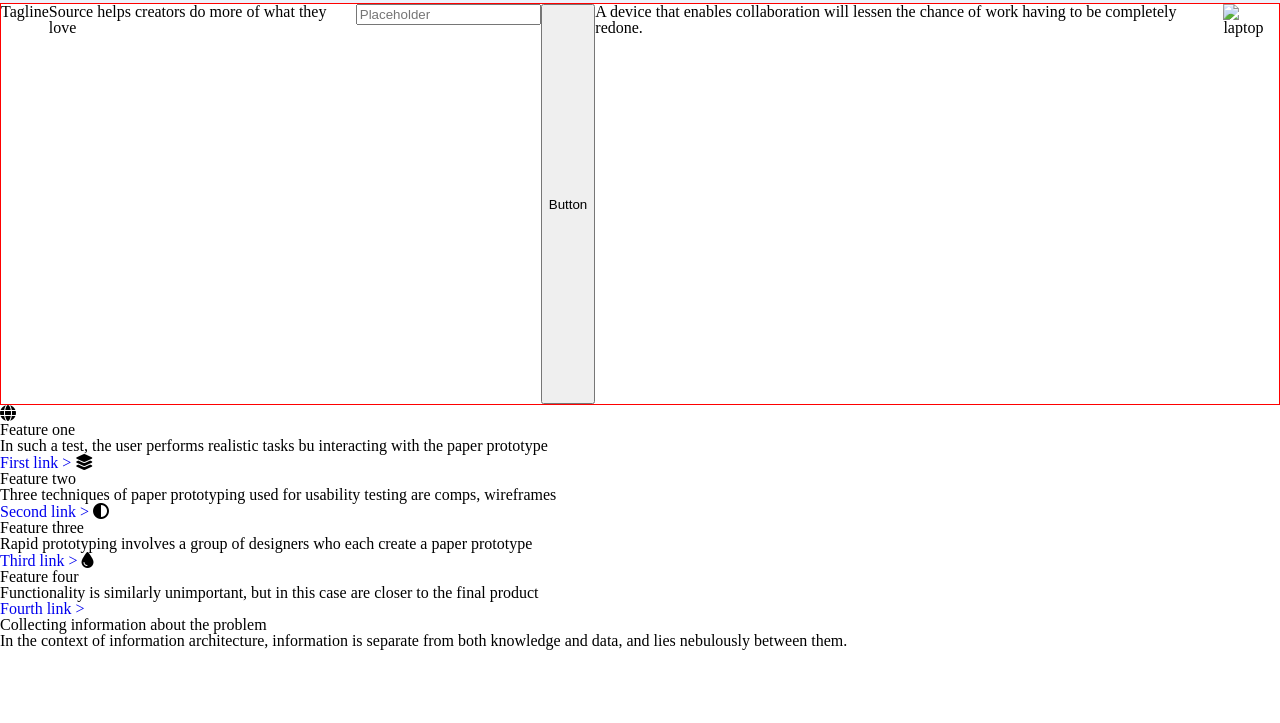
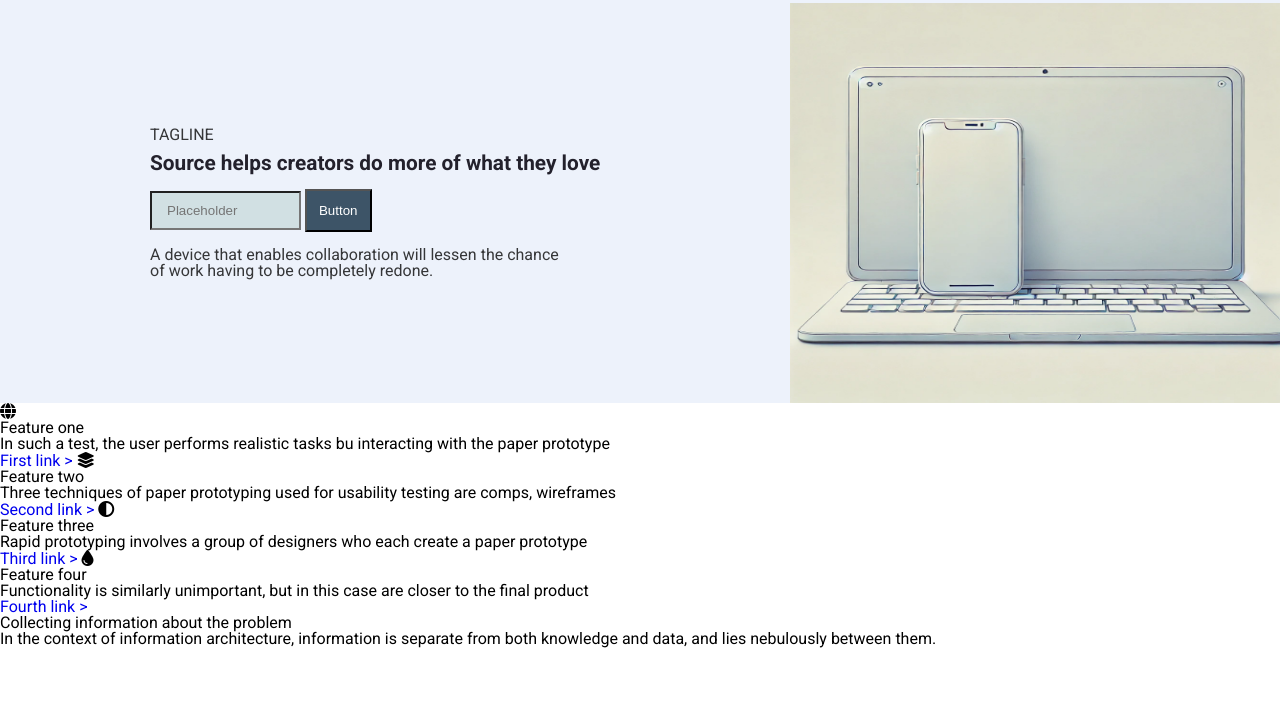
Before and after one commit to StathisKotanidis/Source-Layout, a plain HTML site: page index.html in a window 1280 px wide. Shown: the part 77-800 px from the top of the page. Drawn offline with Linux system fonts and the light colour scheme.

Commit message:
main section changes

```diff
--- a/index.html
+++ b/index.html
@@ -4,6 +4,12 @@
     <meta charset="UTF-8" />
     <meta name="viewport" content="width=device-width, initial-scale=1.0" />
     <title>Source Layout</title>
+    <link rel="preconnect" href="https://fonts.googleapis.com" />
+    <link rel="preconnect" href="https://fonts.gstatic.com" crossorigin />
+    <link
+      href="https://fonts.googleapis.com/css2?family=Roboto:ital,wght@0,100;0,300;0,400;0,500;0,700;0,900;1,100;1,300;1,400;1,500;1,700;1,900&display=swap"
+      rel="stylesheet"
+    />
     <link
       rel="stylesheet"
       href="https://cdnjs.cloudflare.com/ajax/libs/font-awesome/6.5.2/css/all.min.css"
@@ -36,17 +42,23 @@
     </header>
 
     <main>
-      <span>Tagline</span>
+      <div class="left-main">
+        <span>TAGLINE</span>
         <h1>Source helps creators do more of what they love</h1>
         <form action="#">
           <input type="text" placeholder="Placeholder" />
+          <button>Button</button>
         </form>
-      <button>Button</button>
+
         <p>
           A device that enables collaboration will lessen the chance of work
           having to be completely redone.
         </p>
-      <img src="#" alt="laptop" />
+      </div>
+
+      <div class="right-main">
+        <img src="images/laptop.png" alt="laptop" />
+      </div>
     </main>
 
     <section>
--- a/style.css
+++ b/style.css
@@ -126,6 +126,7 @@ table {
 /* css reset above */
 
 body {
+  font-family: "Roboto", sans-serif;
   display: flex;
   flex-direction: column;
 }
@@ -170,7 +171,7 @@ nav {
 }
 
 .middle-navbar a {
-  color: rgb(143, 141, 141);
+  color: rgba(15, 15, 15, 0.829);
 }
 
 .right-navbar {
@@ -186,8 +187,66 @@ nav {
   font-size: 1.1em;
 }
 
+.right-navbar > button:hover,
+.left-main button:hover {
+  cursor: pointer;
+}
+
 main {
   height: 50vh;
-  border: solid 1px red;
+  /* border: solid 1px red; */
   display: flex;
+  flex-direction: row;
+  background-color: #edf2fb;
 }
+
+.left-main {
+  flex-basis: 50%;
+  display: flex;
+  flex-direction: column;
+  justify-content: center;
+  margin: 0 150px;
+}
+
+.left-main > span {
+  color: rgba(15, 15, 15, 0.829);
+  padding-bottom: 10px;
+}
+
+.left-main > h1 {
+  font-size: 1.3em;
+  color: rgb(35, 33, 44);
+  font-weight: bold;
+  padding-bottom: 15px;
+}
+
+.left-main input {
+  width: 30%;
+  padding: 10px 0;
+  background-color: rgba(189, 212, 210, 0.575);
+}
+
+.left-main button {
+  padding: 12px;
+  background-color: #3d5467;
+  color: white;
+}
+
+.left-main input::placeholder {
+  padding-left: 15px;
+}
+
+.left-main p {
+  padding-top: 15px;
+  width: 85%;
+  color: rgba(15, 15, 15, 0.829);
+}
+
+.right-main {
+  flex-basis: 50%;
+}
+
+.right-main img {
+  width: 100%;
+  height: 100%;
+}
```
Lines whose indentation alone changed are shown as unchanged.
